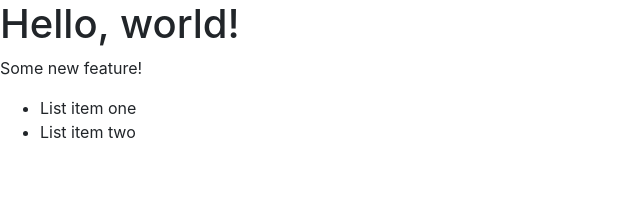
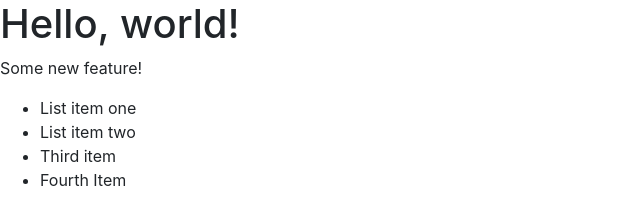
Before and after one commit to fresh5447/Learning-Git, a plain HTML site: page index.html in a window 1280 px wide. Shown: the whole page, without its empty margins (0-640 px from the left). Drawn offline with nearby package versions, Linux system fonts and the light colour scheme.

Commit message:
added more items to the list

```diff
--- a/index.html
+++ b/index.html
@@ -14,6 +14,8 @@
     <ul>
       <li>List item one</li>
       <li>List item two</li>
+      <li>Third item</li>
+      <li>Fourth Item</li>
     </ul>
 
     <script src="https://ajax.googleapis.com/ajax/libs/jquery/2.1.4/jquery.min.js"></script>
```
